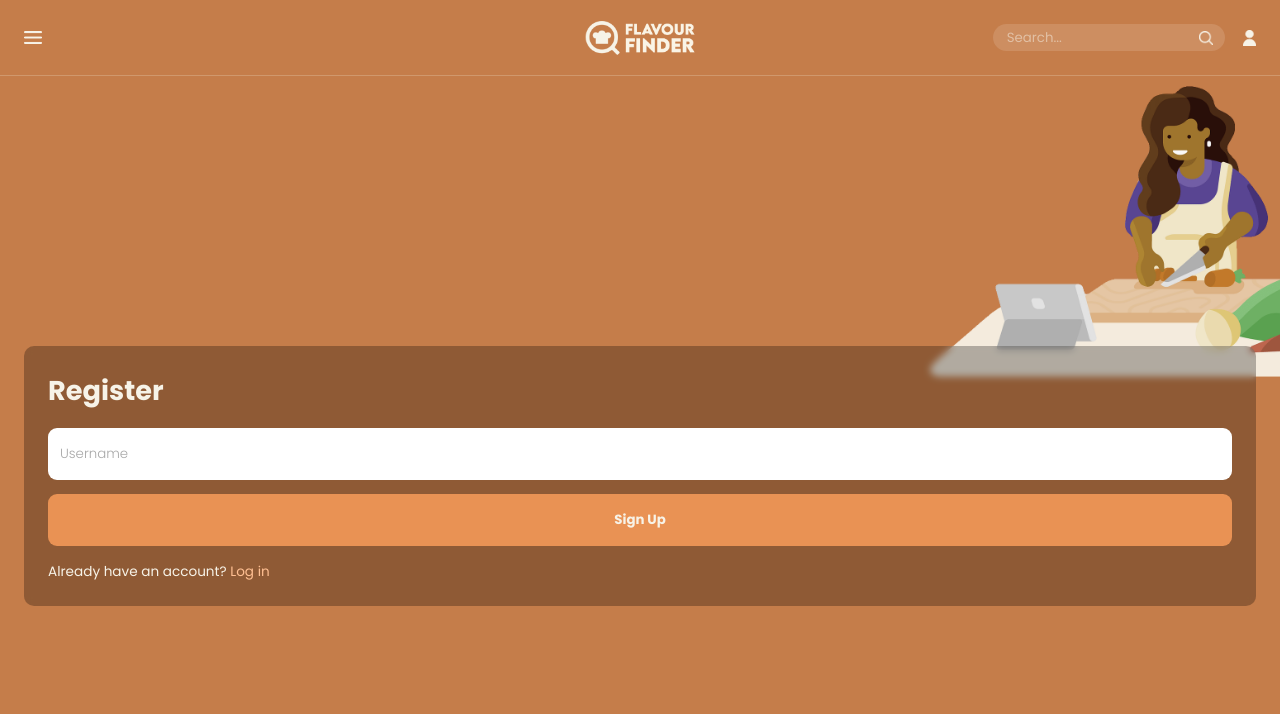
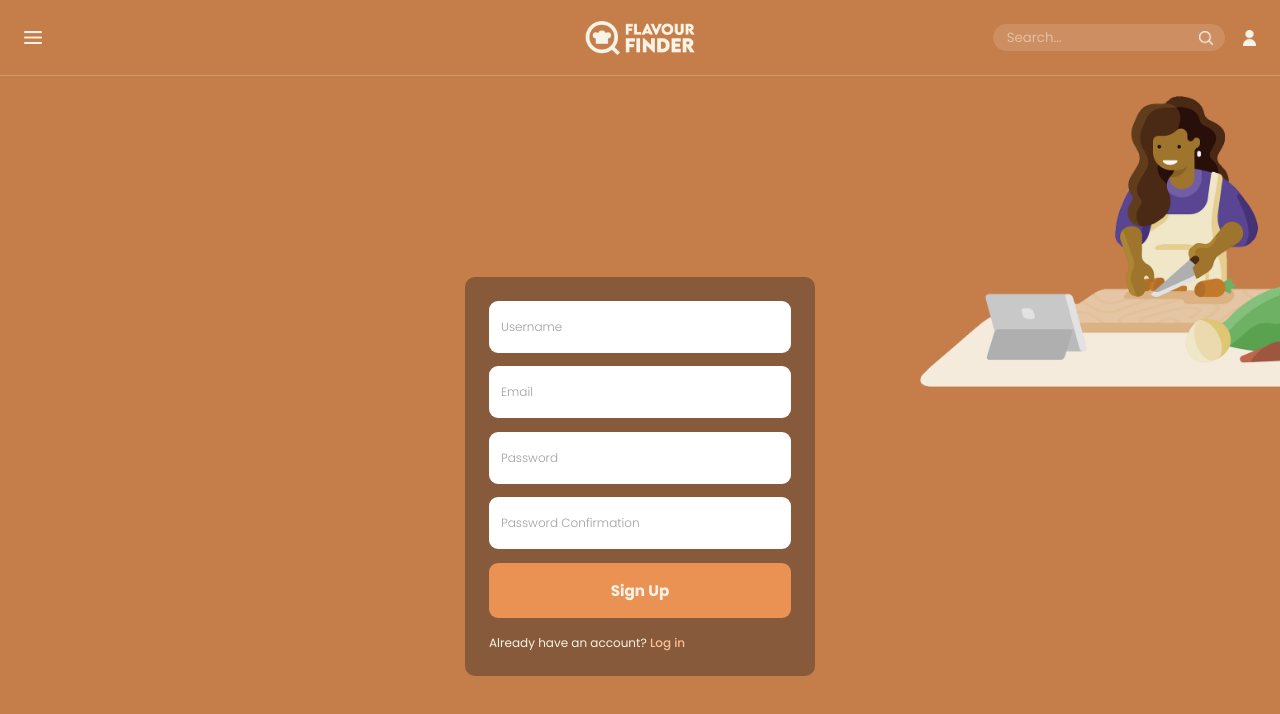
Before and after one commit to jillbmh/flavour-finder, a React (Create React App) app in the folder client/: page / in a window 1280 px wide. Shown: the top 714 px of the page. Built offline with nearby package versions, Linux system fonts and the light colour scheme.

Commit message:
Worked on register form

```diff
--- a/client/src/components/LoginForm.js
+++ b/client/src/components/LoginForm.js
@@ -1,15 +1,27 @@
-// import { useForm } from 'react-hook-form'
+import { useForm } from 'react-hook-form'
+import { Player, Controls } from '@lottiefiles/react-lottie-player'
 
 export default function LoginForm(props) {
-  // const { register, handleSubmit, errors } = useForm()
+  const {
+    register,
+    handleSubmit,
+    watch,
+    formState: { errors },
+  } = useForm()
+  const password = watch('password')
 
-  // const onSubmit = (data) => {
-  //   console.log(data)
-  // }
+  const onSubmit = data => {
+    console.log(data)
+  }
 
   return (
     <>
       <h1>Login</h1>
+
+      <Player autoplay loop src='https://lottie.host/80783cd9-26e4-4e23-8b4b-25925db6efda/cQzQqQiozx.json' style={{ height: '300px', width: '300px' }}>
+        <Controls visible={false} buttons={['play', 'repeat', 'frame', 'debug']} />
+      </Player>
+
       {/* <div className='form-container'>
         <form onSubmit={handleSubmit(onSubmit)}>
           <div>
--- a/client/src/components/RegisterForm.js
+++ b/client/src/components/RegisterForm.js
@@ -1,21 +1,22 @@
 import { useForm } from 'react-hook-form'
 
 export default function RegisterForm(props) {
-  const { register, handleSubmit, watch, formState: { errors } } = useForm()
-  const password = watch('password')
+  const { register, handleSubmit, formState: { errors } } = useForm()
 
   const onSubmit = data => {
     console.log(data)
+    console.log(errors)
   }
 
   return (
     <>
-      {/* <h1>Register</h1> */}
       <div className='form-container'>
-        <h1>Register</h1>
-
         <form onSubmit={handleSubmit(onSubmit)}>
-          <input placeholder='Username' {...register('example')} />
+          <input placeholder='Username' {...register('username', { required: true, maxLength: 20 })} />
+          {errors.username && <span>Username is required</span>}
+          <input placeholder='Email' {...register('email', { required: true })} />
+          <input placeholder='Password' {...register('password', { required: true, minLength: 8 })} />
+          <input placeholder='Password Confirmation' {...register('passwordConfirmation', { required: true })} />
 
           <input type='submit' value='Sign Up' />
         </form>
--- a/client/src/styles/partials/accountModal.scss
+++ b/client/src/styles/partials/accountModal.scss
@@ -26,13 +26,14 @@
 
   img {
     position: absolute;
-    top: 10px;
-    right: -130px;
+    top: 20px;
+    right: -120px;
     z-index: -1;
   }
 
   .form-and-title-container {
     width: 100%;
+    max-width: 350px;
 
     h1 {
       color: inherit;
@@ -41,22 +42,31 @@
     }
 
     .form-container {
-      background: rgba(1, 1, 1, 0.275);
+      background: rgba(58, 49, 40, 0.45);
       backdrop-filter: blur(3.5px);
       -webkit-backdrop-filter: blur(3.5px);
       border-radius: 10px;
       padding: 1.5rem;
 
-      font-size: 0.85rem;
-
       p {
         span {
+          font-weight: 500;
           color: #ffbf92;
         }
       }
 
+      p, ::placeholder {
+        font-size: 0.75rem;
+      }
+
       form {
-        margin: 1rem 0;
+        margin-bottom: 1rem;
+
+        span {
+          font-size: 0.85rem;
+          color: #ea3333;
+          margin: 0.5rem 0;
+        }
       }
 
       input {
@@ -77,12 +87,17 @@
           background-color: $button;
           color: $text-light;
           font-weight: 700;
+          font-size: 0.95rem;
         }
 
         &::placeholder {
-          color: #a8a8a8;
+          color: #9f9f9f;
           font-family: 'Poppins';
           font-weight: 300;
+        }
+
+        &:focus {
+          outline: none;
         }
       }
     }
```
